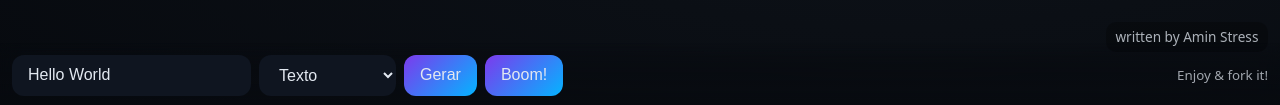
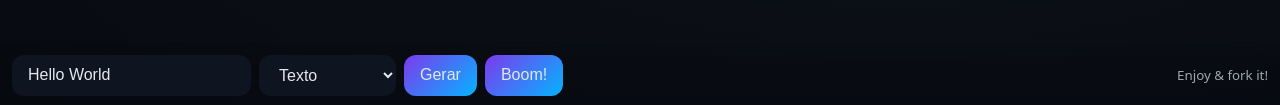
Before and after one commit to Henrique-XSuper/Arte_de_Particulas, a plain HTML site: page index.html in a window 1280 px wide. Shown: the part 692-797 px from the top of the page. Drawn offline with Linux system fonts and the light colour scheme; animation ran at ten frames a second.

Commit message:
Update index.html

```diff
--- a/index.html
+++ b/index.html
@@ -23,7 +23,7 @@
   .ui button{ background: linear-gradient(135deg, var(--acc), #04b4ff); cursor:pointer; }
   .ui small{opacity:.7; margin-left:auto; align-self:center}
 
-  .footer { position:fixed; right:12px; bottom:56px; font-size:.85rem; opacity:.75; background:rgba(0,0,0,.35); padding:.35rem .6rem; border-radius:10px; }
+
 </style>
 </head>
 <body>
@@ -43,7 +43,7 @@
   <small>Enjoy &amp; fork it!</small>
 </div>
 
-<div class="footer">written by Amin Stress</div>
+
 
 <script>
 (() => {
```
